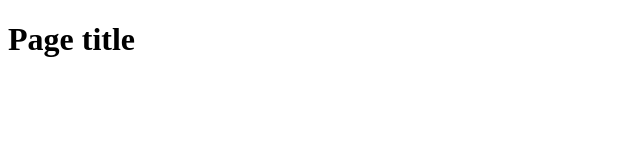
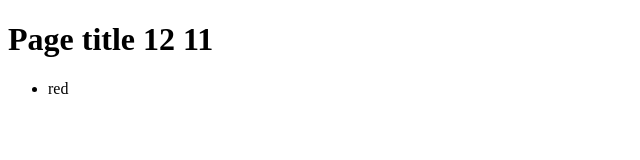
Before and after one commit to MissDragi/nov-project, a plain HTML site: page index.html in a window 1280 px wide. Shown: the whole page, without its empty margins (0-640 px from the left). Drawn offline with Linux system fonts and the light colour scheme.

Commit message:
set correct title

```diff
--- a/index.html
+++ b/index.html
@@ -6,6 +6,9 @@
   <title>Document</title>
 </head>
 <body>
-  <h1>Page title</h1>
+  <h1>Page title 12 11</h1>
+  <ul>
+    <li>red</li>
+  </ul>
 </body>
 </html>
```
